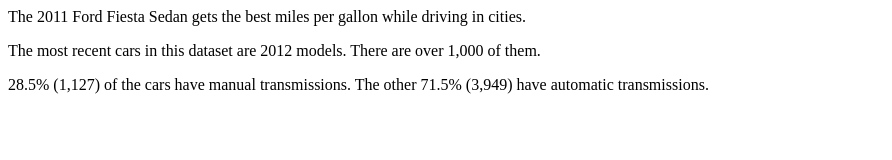
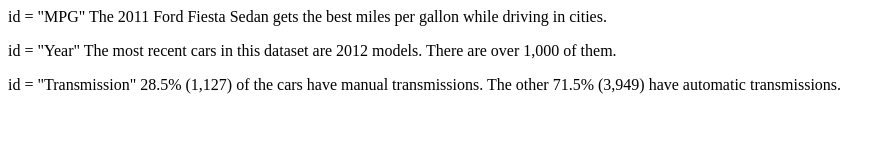
Before and after one commit to Duder27/CORGIS-Data-Research-Eric-Perme, a plain HTML site: page index.html in a window 1280 px wide. Shown: the whole page, without its empty margins (0-892 px from the left). Drawn offline with Linux system fonts and the light colour scheme.

Commit message:
Update index.html

```diff
--- a/index.html
+++ b/index.html
@@ -2,15 +2,15 @@
  <head><title>CORGIS Data Research Cars Dataset</title></head>
  <body>
 
-   <p>
+   <p> id = "MPG"
     The 2011 Ford Fiesta Sedan gets the best miles per gallon while driving in cities.
    </p>
 
-   <p>
+   <p> id = "Year"
      The most recent cars in this dataset are 2012 models. There are over 1,000 of them.
   </p>
 
-   <p>
+   <p> id = "Transmission"
      28.5% (1,127) of the cars have manual transmissions. The other 71.5% (3,949) have automatic transmissions.
    </p>
  </body>
```
